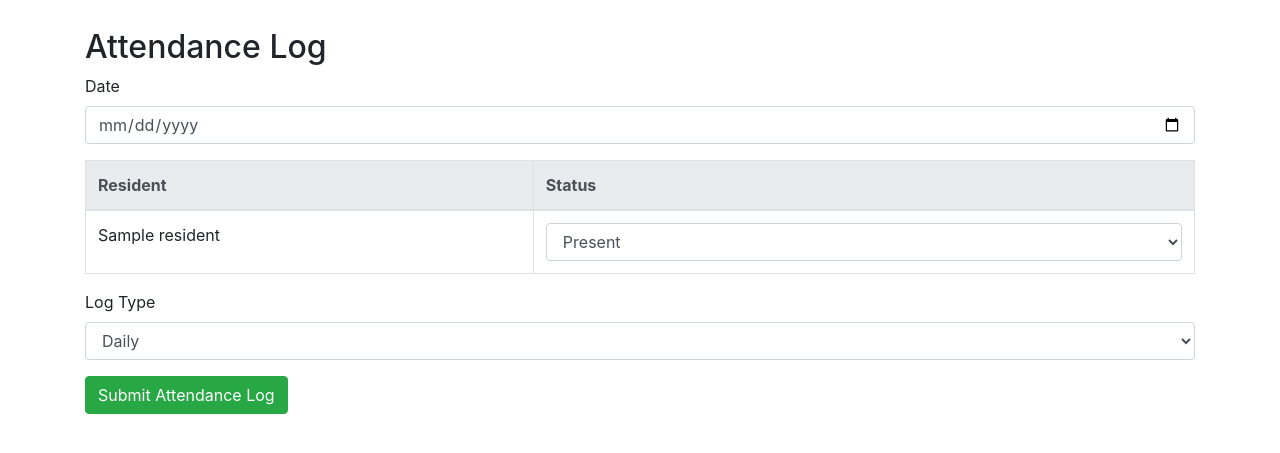
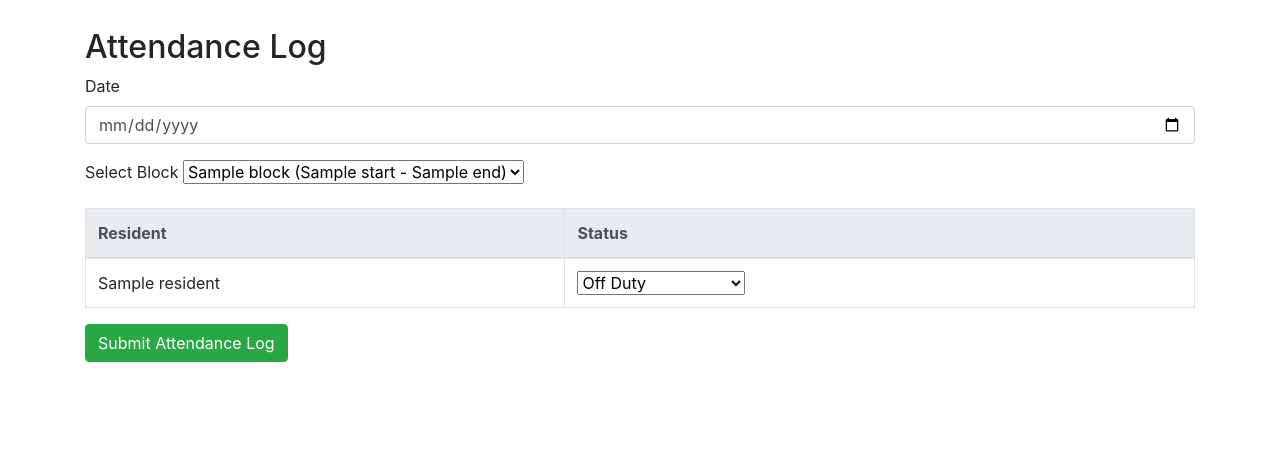
Before and after one commit to DrMGICU/attendance_tracker, a Flask app: template templates/attendance_form.html in a window 1280 px wide. Shown: the part 56-509 px from the top of the page. Run offline with Flask 2, Linux system fonts and the light colour scheme; the template is opened without the code that fills it: most values are stand-ins (such as "Sample title", 1, 10 or a date in 2020); parts of the project's set-up code (start-up, migrations or seed data) failed here and were passed over; some libraries are stand-ins or nearby versions.

Commit message:
Add fixed attendance blocks and logs filtering feature

```diff
--- a/app.py
+++ b/app.py
@@ -1,36 +1,54 @@
 import os
 # app.py
-from flask import Flask, render_template, request, redirect, url_for, session, flash
+from flask import Flask, render_template, request, redirect, url_for, flash
+from datetime import date
 import sqlite3
-from datetime import date
+import os
 
 app = Flask(__name__)
-app.secret_key = 'your_secret_key'  # Change this to a strong, random key in production
-
+app.secret_key = 'your_secret_key'
 DATABASE = 'attendance.db'
-
-# A list of residents. (In a real app, this may come from a database table.)
-residents = ["Dr. Smith", "Dr. Jones", "Dr. Lee", "Dr. Patel"]
 
 def get_db_connection():
     conn = sqlite3.connect(DATABASE)
     conn.row_factory = sqlite3.Row
     return conn
 
-def init_db():
-    """Create the attendance_log table if it doesn't exist."""
-    conn = get_db_connection()
-    conn.execute('''
-        CREATE TABLE IF NOT EXISTS attendance_log (
-            id INTEGER PRIMARY KEY AUTOINCREMENT,
-            log_date TEXT,
-            resident_name TEXT,
-            status TEXT,
-            log_type TEXT
-        )
-    ''')
-    conn.commit()
-    conn.close()
+# (Include init_db(), blocks, residents definitions here.)
+
+@app.route('/', methods=['GET', 'POST'])
+def attendance():
+    if request.method == 'POST':
+        log_date = request.form.get('log_date')
+        selected_block = request.form.get('block')
+        conn = get_db_connection()
+        # Loop over residents and save each record
+        for resident in residents:
+            status = request.form.get(resident, "Absent")
+            conn.execute('''
+                INSERT INTO attendance_log (log_date, resident_name, status, block)
+                VALUES (?, ?, ?, ?)
+            ''', (log_date, resident, status, selected_block))
+        conn.commit()
+        conn.close()
+        flash("Attendance log submitted successfully!", "success")
+        return redirect(url_for('attendance'))
+
+    today = date.today().isoformat()
+    return render_template('attendance_form.html', residents=residents, today=today, blocks=blocks)
+
+# Define blocks as a list of dictionaries
+blocks = [
+    {"name": "6th Block", "start": "2025-02-16", "end": "2025-03-15"},
+    {"name": "7th Block", "start": "2025-03-16", "end": "2025-04-12"},
+    {"name": "8th Block", "start": "2025-04-13", "end": "2025-05-10"},
+    {"name": "9th Block", "start": "2025-05-11", "end": "2025-06-07"},
+    {"name": "10th Block", "start": "2025-06-08", "end": "2025-07-05"},
+    {"name": "11th Block", "start": "2025-07-06", "end": "2025-08-02"},
+    {"name": "12th Block", "start": "2025-08-03", "end": "2025-08-30"},
+    {"name": "13th Block", "start": "2025-08-31", "end": "2025-09-27"}
+]
+
 
 # Initialize the database on startup
 init_db()
@@ -91,13 +109,42 @@
 # --- View Logs ---
 @app.route('/logs')
 def view_logs():
-    if not session.get('logged_in'):
-        return redirect(url_for('login'))
     conn = get_db_connection()
-    # Retrieve logs ordered by date descending
-    logs = conn.execute('SELECT * FROM attendance_log ORDER BY log_date DESC, id DESC').fetchall()
+    query = "SELECT * FROM attendance_log WHERE 1=1"
+    params = []
+
+    # Filter by resident if provided
+    resident_filter = request.args.get('resident')
+    if resident_filter:
+        query += " AND resident_name = ?"
+        params.append(resident_filter)
+
+    # Filter by block if provided
+    block_filter = request.args.get('block')
+    if block_filter:
+        query += " AND block = ?"
+        params.append(block_filter)
+
+    # Filter by start date
+    start_date = request.args.get('start_date')
+    if start_date:
+        query += " AND log_date >= ?"
+        params.append(start_date)
+
+    # Filter by end date
+    end_date = request.args.get('end_date')
+    if end_date:
+        query += " AND log_date <= ?"
+        params.append(end_date)
+
+    query += " ORDER BY log_date DESC, resident_name"
+    logs = conn.execute(query, params).fetchall()
     conn.close()
-    return render_template('logs.html', logs=logs)
+
+    # For the filtering form we need a list of resident names and block names
+    block_names = [b["name"] for b in blocks]
+    return render_template('logs.html', logs=logs, residents=residents, blocks=block_names)
+
 
 if __name__ == '__main__':
     # Get the port from environment variable or use 5000 as default
--- a/requirements.txt
+++ b/requirements.txt
@@ -1,2 +1,3 @@
 Flask==2.2.2
 Werkzeug==2.2.2
+gunicorn==20.1.0
--- a/templates/attendance_form.html
+++ b/templates/attendance_form.html
@@ -4,10 +4,22 @@
 {% block content %}
 <h2 class="mt-4">Attendance Log</h2>
 <form method="POST">
-  <div class="form-group">
-    <label for="log_date">Date</label>
+  <div class="mb-3">
+    <label for="log_date" class="form-label">Date</label>
     <input type="date" class="form-control" id="log_date" name="log_date" value="{{ today }}" required>
   </div>
+
+  <div class="mb-3">
+    <label for="block" class="form-label">Select Block</label>
+    <select class="form-select" id="block" name="block" required>
+      {% for b in blocks %}
+      <option value="{{ b.name }}">
+        {{ b.name }} ({{ b.start }} - {{ b.end }})
+      </option>
+      {% endfor %}
+    </select>
+  </div>
+
   <table class="table table-bordered">
     <thead class="thead-light">
       <tr>
@@ -20,7 +32,8 @@
       <tr>
         <td>{{ resident }}</td>
         <td>
-          <select class="form-control" name="{{ resident }}" required>
+          <select class="form-select" name="{{ resident }}" required>
+            <option value="Off Duty">Off Duty</option>
             <option value="Present">Present</option>
             <option value="Late 15-60">Late 15–60 minutes</option>
             <option value="Late >60">Late >60 minutes</option>
@@ -31,14 +44,6 @@
       {% endfor %}
     </tbody>
   </table>
-  <div class="form-group">
-    <label for="log_type">Log Type</label>
-    <select class="form-control" id="log_type" name="log_type" required>
-      <option value="daily">Daily</option>
-      <option value="weekly">Weekly</option>
-      <option value="block">Block</option>
-    </select>
-  </div>
   <button type="submit" class="btn btn-success">Submit Attendance Log</button>
 </form>
 {% endblock %}
```
Also changed, not shown: templates/logs.html (+37 -2 lines), 1 other file.
